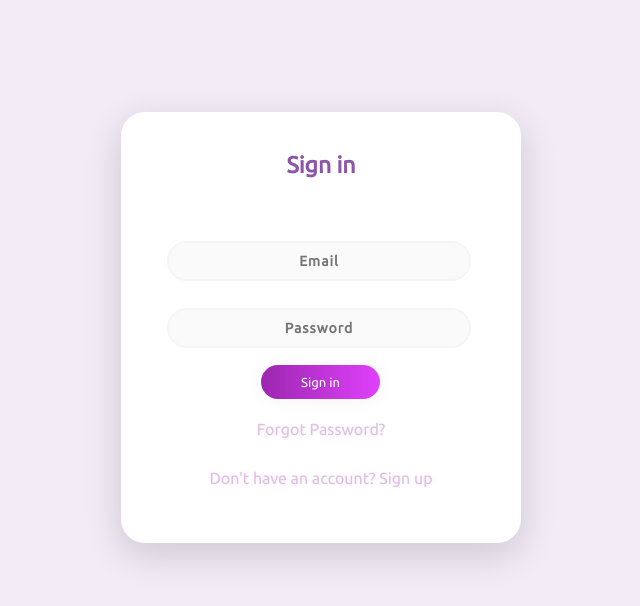
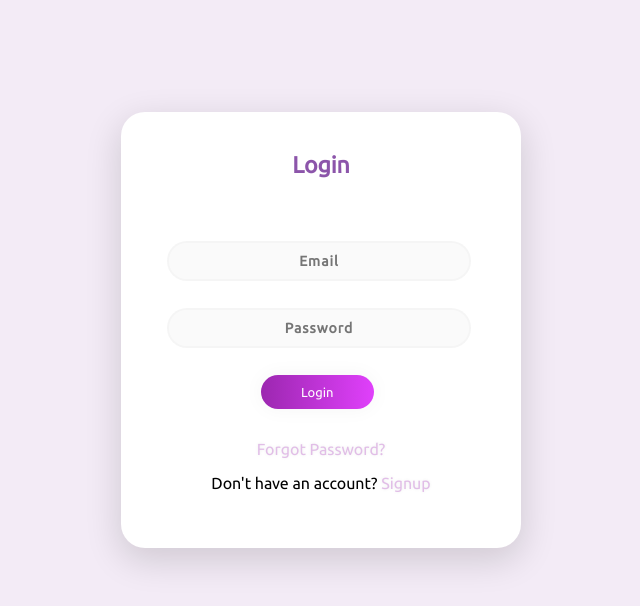
Before and after one commit to paras9404/TestingTool, a Flask app: template app/templates/login.html in a window 1280 px wide. Shown: the top 606 px of the page, without its empty margins (319-959 px from the left). Run offline with Flask 2, Linux system fonts and the light colour scheme; the template is opened without the code that fills it, so the values that code supplies are empty; some libraries are stand-ins or nearby versions.

Commit message:
login, signup

```diff
--- a/app/__init__.py
+++ b/app/__init__.py
@@ -1,6 +1,7 @@
 from flask import Flask
 from flask_bootstrap import Bootstrap
 from flask_sqlalchemy import SQLAlchemy
+# from app.business_logic import routes
 
 app = Flask(__name__)
 app.config['SECRET_KEY'] = 'Thisisasecretkey@123!'
@@ -8,6 +9,4 @@ app.config['SQLALCHEMY_DATABASE_URI'] = 'sqlite:///database.db'
 app.config['SQLALCHEMY_TRACK_MODIFICATIONS'] = False
 bootstrap = Bootstrap(app)
 db = SQLAlchemy(app)
-
 db.create_all()
-from app import routes
--- a/app/business-logic/models.py
+++ b/app/business_logic/models.py
@@ -6,7 +6,6 @@ class User(UserMixin,db.Model):
     id = db.Column('id', db.Integer, primary_key=True)
     firstname = db.Column(db.String(20))
     lastname = db.Column(db.String(20))
-    username = db.Column(db.String(15), unique=True)
     email = db.Column(db.String(50), unique=True)
     password = db.Column(db.String(100))
     confirmpassword = db.Column(db.String(100))
--- /dev/null
+++ b/app/templates/dashboard.html
@@ -0,0 +1,5 @@
+<html>
+<body>
+<p>Login Successful!</p>
+</body>
+</html>
--- a/app/templates/login.html
+++ b/app/templates/login.html
@@ -10,13 +10,13 @@
 
 <body>
   <div class="main">
-    <p class="sign" align="center">Sign in</p>
-    <form class="form1">
+    <p class="sign" align="center">Login</p>
+    <form class="form1" method="POST" action="/login">
       <input class="un " type="email" align="center" placeholder="Email">
       <input class="pass" type="password" align="center" placeholder="Password">
-      <a class="submit" align="center">Sign in</a>
-      <p class="forgot" align="center"><a href="#">Forgot Password?</p>
-      <p class="forgot" align="center"><a href="#">Don't have an account? <a href="/signup/">Sign up</a></p>
+      <button class="submit" align="center">Login</button>
+      <p class="forgot" type="submit" align="center">Forgot Password?</p>
+      <p class="" align="center">Don't have an account? <a href="/signup">Signup</a></p>
 
 
     </div>
--- a/app/templates/signup.html
+++ b/app/templates/signup.html
@@ -9,15 +9,15 @@
 </head>
 
 <body>
-  <div class="main">
+  <div class="main" method="POST" action="/signup">
     <p class="sign" align="center">Sign up</p>
     <form class="form1">
       <input class="un " type="text" align="center" placeholder="First Name">
       <input class="un " type="text" align="center" placeholder="Last Name">
       <input class="un " type="email" align="center" placeholder="Email">
       <input class="pass" type="password" align="center" placeholder="Password">
-      <a class="submit" align="center">Sign up</a>
-      <p class="forgot" align="center"><a href="#">have an account? <a href="/login/">login in</a></p>
+      <button class="submit" type="submit" align="center" >Signup</button>
+      <p class="" align="center">Already have an account? <a href="/login">Login</a></p>
 
 
     </div>
```
Also changed, not shown: app.py (+7 -0 lines), app/templates/index.html (added, +10 -0 lines), app/templates/layout.html (added, +22 -0 lines), app/business_logic/app.py (renamed from app/business-logic/app.py), app/business_logic/forms.py (renamed from app/business-logic/forms.py), app/business_logic/loginmanager.py (renamed from app/business-logic/loginmanager.py), app/business_logic/routes.py (renamed from app/business-logic/routes.py), app/database.db (added).
